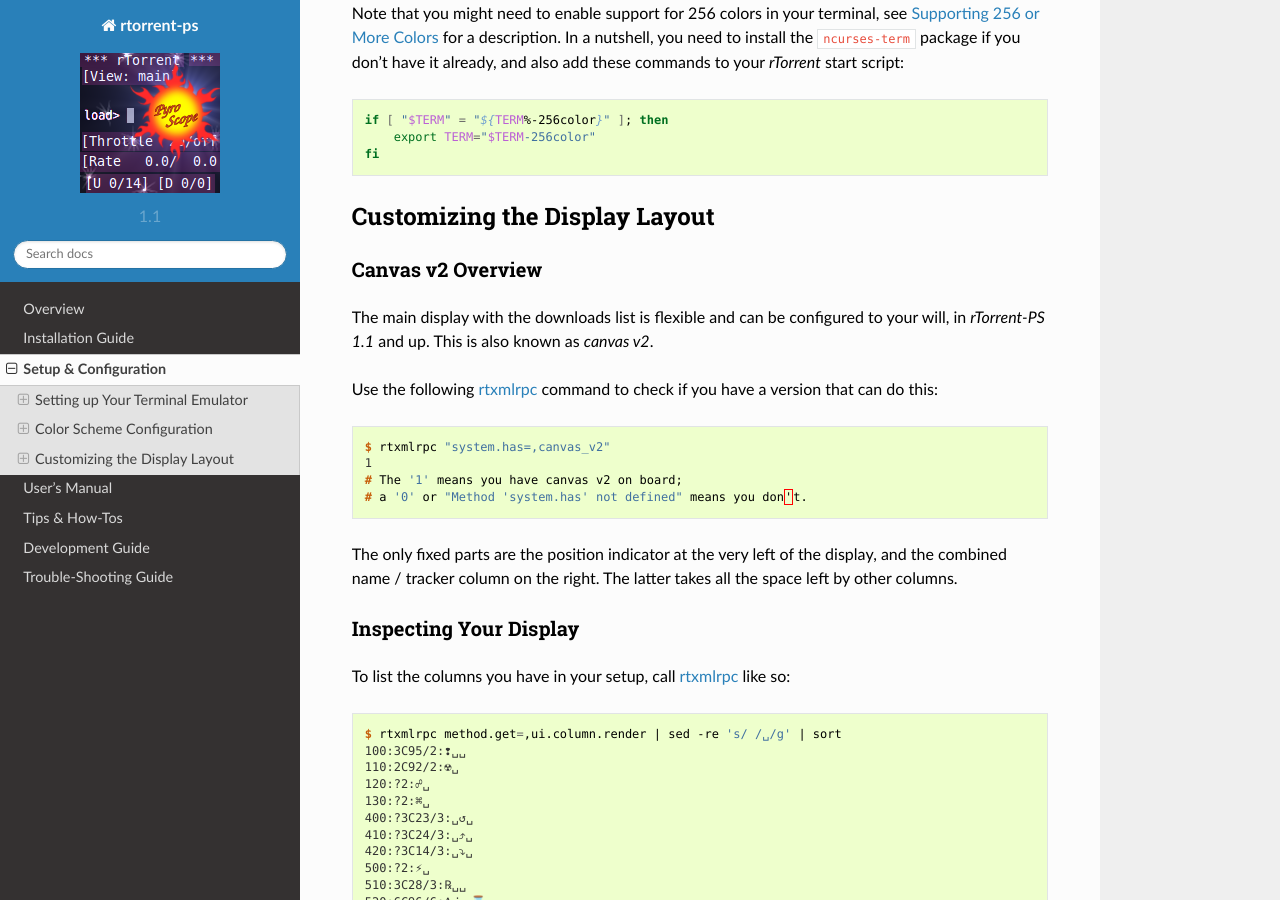
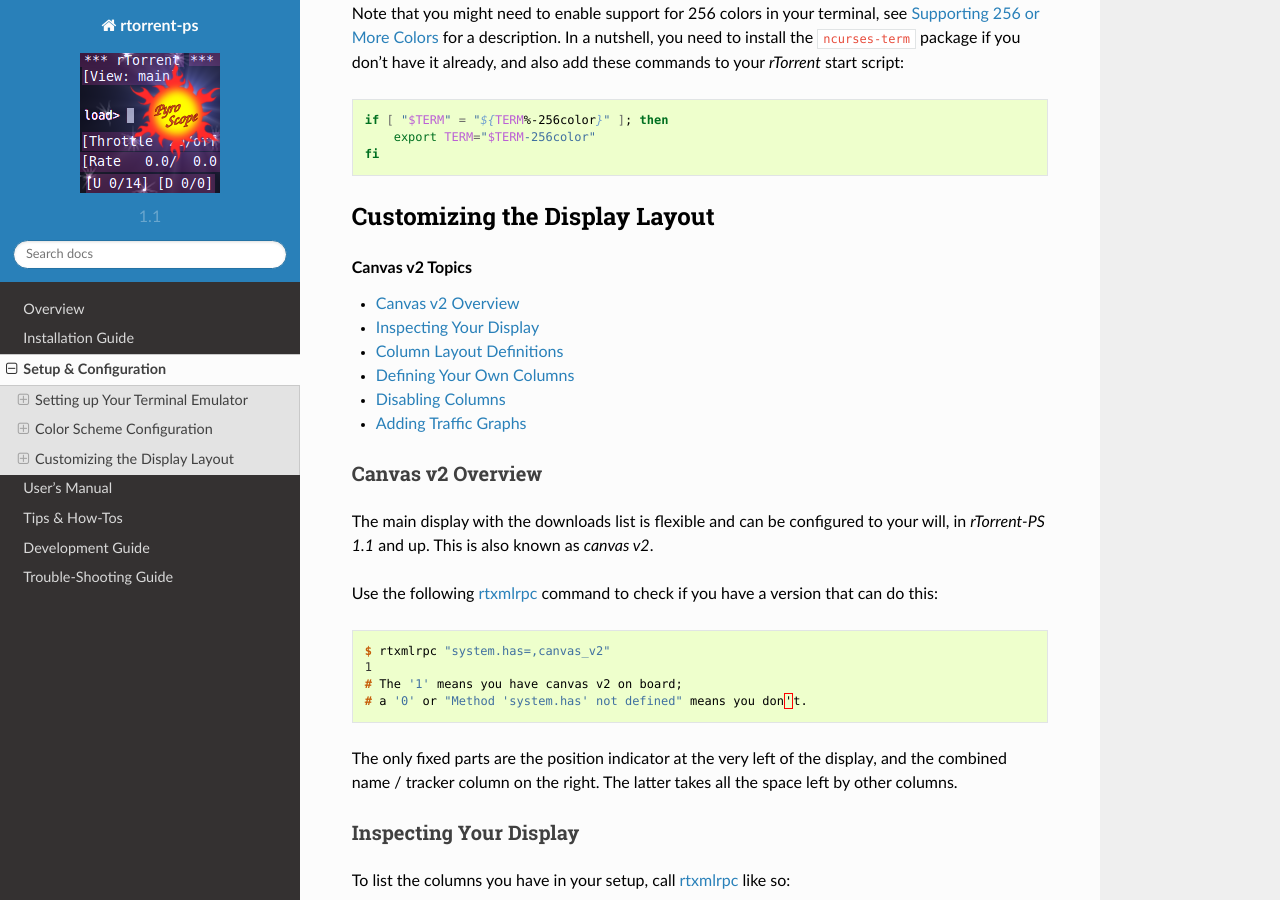
Before and after one commit to pyroscope/rtorrent-ps, a Sphinx documentation site: the page built from docs/setup.rst, in a window 1280 px wide and 900 px high, scrolled down 6389 px. Built offline with Sphinx 7.4.7 and the Read the Docs theme 2.0.0, drawn with Linux system fonts in a browser that asks for light colours.

Commit message:
docs: add local TOC to canvas setup

```diff
--- a/docs/setup.rst
+++ b/docs/setup.rst
@@ -350,6 +350,10 @@ also add these commands to your `rTorrent` start script:
 Customizing the Display Layout
 ------------------------------
 
+.. contents:: Canvas v2 Topics
+   :local:
+
+
 Canvas v2 Overview
 ^^^^^^^^^^^^^^^^^^
 
```
